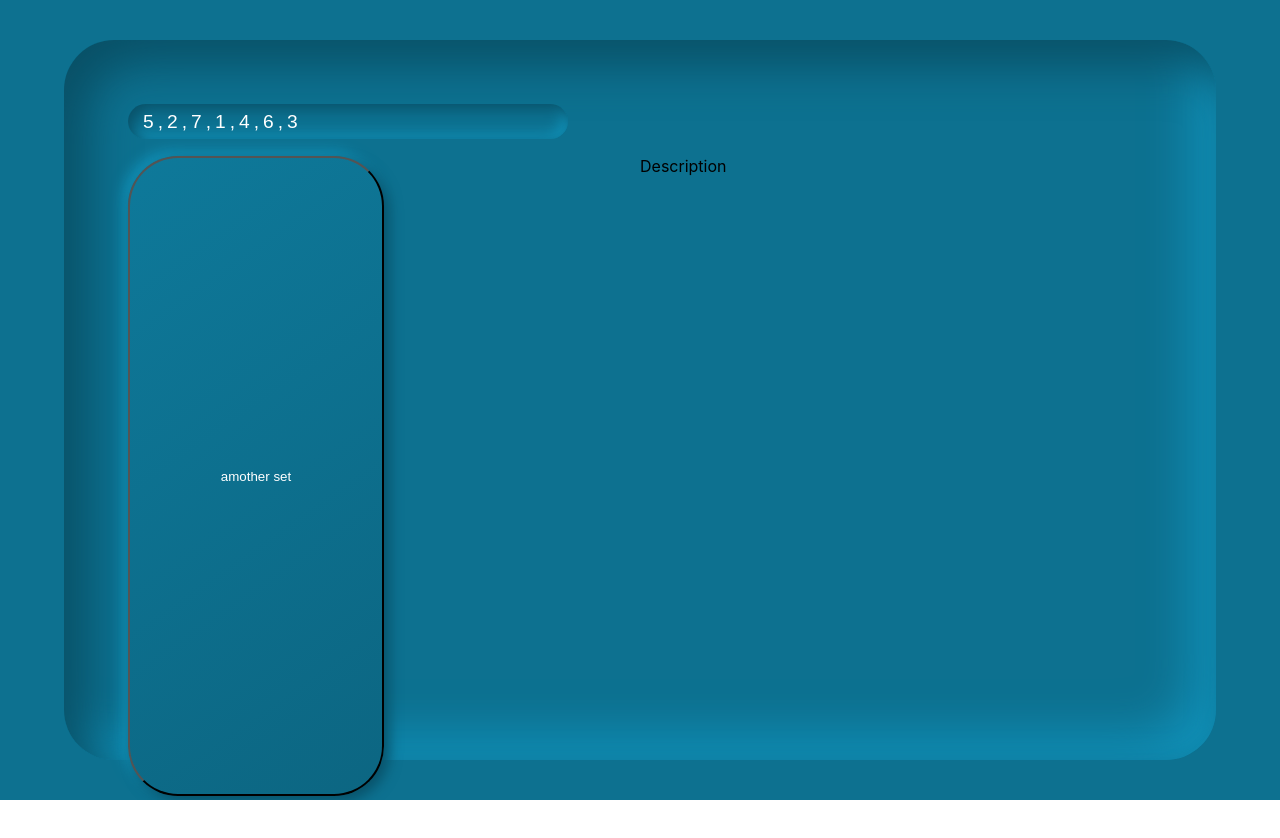
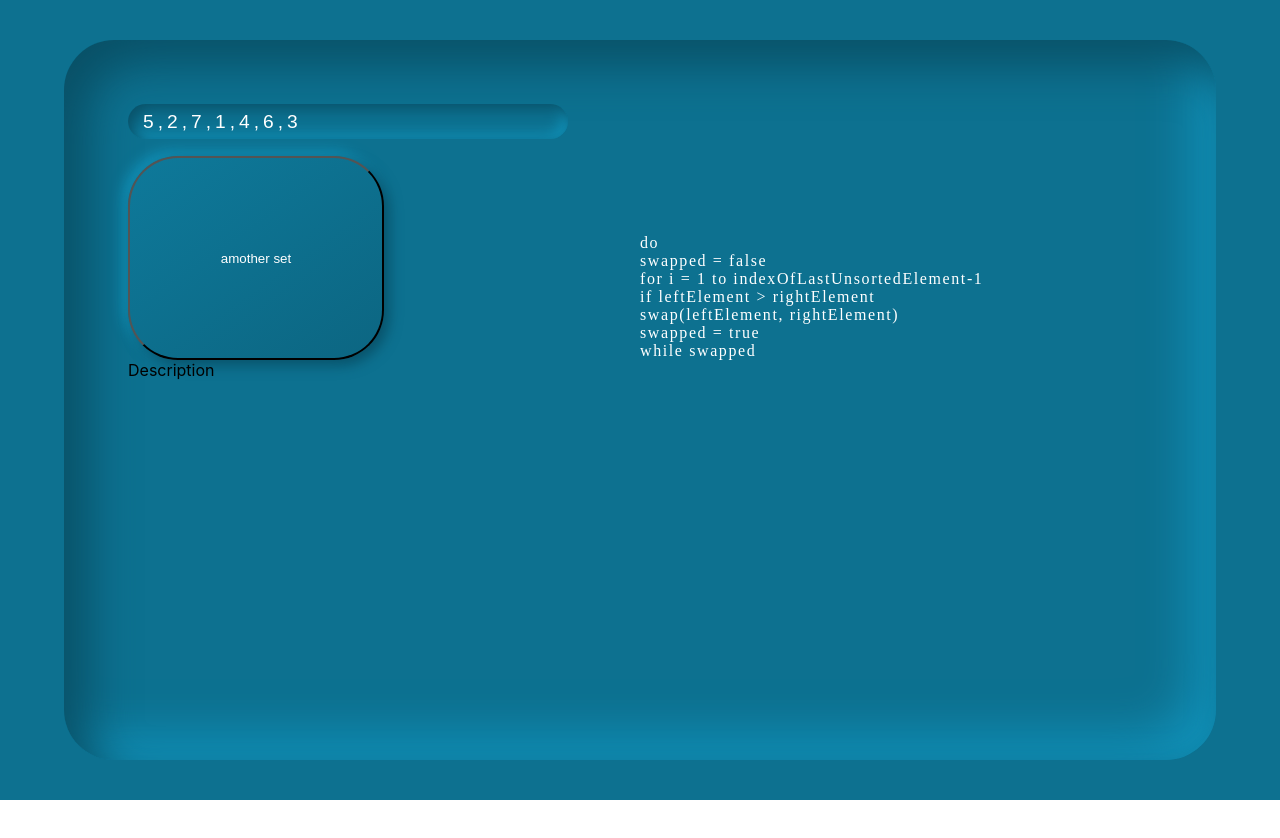
Before and after one commit to shahryar-h/algovis, a React (Create React App) app in the folder algo-vis/: page / in a window 1280 px wide. Shown: the top 838 px of the page. Before the commit the page ends 800 px from the top, so only its background shows below. Built offline with nearby package versions, Linux system fonts and the light colour scheme.

Commit message:
status reduxed

```diff
--- /dev/null
+++ b/algo-vis/src/redux/controls/controls.actions.js
@@ -0,0 +1,4 @@
+export const actionName = (payload) => ({
+  type: "SET_STEP",
+  payload,
+});
--- /dev/null
+++ b/algo-vis/src/redux/controls/controls.reducer.js
@@ -0,0 +1,13 @@
+const initialState = {
+  step: 4,
+};
+
+export default (state = initialState, { type, payload }) => {
+  switch (type) {
+    case "SET_STEP":
+      return { ...state, step: payload };
+
+    default:
+      return state;
+  }
+};
--- a/algo-vis/src/redux/root-reducer.js
+++ b/algo-vis/src/redux/root-reducer.js
@@ -4,10 +4,12 @@ import errorListReducer from "./error-list/errorList.reducer";
 import inputListReducer from "./input-list/inputList.reducer";
 import stepsReducer from "./steps/steps.reducer";
 import statusReducer from "./status/status.reducer";
+import controlsReducer from "./controls/controls.reducer";
 export default combineReducers({
   mainSchema: mainSchemaReducer,
   errorList: errorListReducer,
   inputList: inputListReducer,
   stepSchema: stepsReducer,
   statusSchema: statusReducer,
+  step: controlsReducer,
 });
--- a/algo-vis/src/resources/components/1_bubbleSort/2_visualization/2_visualization.component.jsx
+++ b/algo-vis/src/resources/components/1_bubbleSort/2_visualization/2_visualization.component.jsx
@@ -1,9 +1,11 @@
 import React from "react";
 import InputHandler from "./3_inputHandler/3_inputHandler.component";
+import Status from "./3_status/3_status.component";
 export default function Visualization() {
   return (
     <>
       <InputHandler />
+      <Status />
     </>
   );
 }
--- a/algo-vis/src/resources/components/1_bubbleSort/2_visualization/3_status/3_status.component.jsx
+++ b/algo-vis/src/resources/components/1_bubbleSort/2_visualization/3_status/3_status.component.jsx
@@ -1,5 +1,45 @@
 import React from "react";
+import { connect } from "react-redux";
 
-export default function Status() {
-  return <div>status</div>;
-}
+import { algoSteps } from "./status.constants";
+import {
+  AlgoSteps,
+  StatusField,
+  SudoStep,
+  SudoStepContainer,
+} from "./status_style";
+
+const Status = ({ stepSchema = [], statusSchema, step }) => {
+  const renderSudoCodeSteps = (pattern = [1, 1, 1, 1, 1, 1, 1]) => {
+    return algoSteps.map((step, i) =>
+      pattern[i] == 2 ? (
+        <SudoStep selected key={`step-${i}`}>
+          {step}
+        </SudoStep>
+      ) : (
+        <SudoStep key={`step-${i}`}>{step}</SudoStep>
+      )
+    );
+  };
+
+  return (
+    <>
+      <div>
+        <AlgoSteps>
+          <StatusField>{statusSchema[step]}</StatusField>
+          <SudoStepContainer>
+            {renderSudoCodeSteps(stepSchema[step])}
+          </SudoStepContainer>
+        </AlgoSteps>
+      </div>
+    </>
+  );
+};
+
+const mapStateToProps = (state) => ({
+  stepSchema: state.stepSchema.stepSchema,
+  statusSchema: state.statusSchema.statusSchema,
+  step: state.step.step,
+});
+
+export default connect(mapStateToProps)(Status);
--- a/algo-vis/src/resources/components/1_bubbleSort/2_visualization/3_status/steps_style.js
+++ b/algo-vis/src/resources/components/1_bubbleSort/2_visualization/3_status/status_style.js
@@ -11,15 +11,15 @@ export const AlgoSteps = styled.div`
   letter-spacing: 0rm;
 `;
 
-export const Status = styled.div`
+export const StatusField = styled.div`
   padding: 15px;
   min-height: 3em;
   ${baseStyle}
 `;
 
-export const SudoStep = styled(Status)`
+export const SudoStep = styled(StatusField)`
   padding: 0px;
-  background: ${(props) => (props.selected ? "" : "")};
+  background: ${(props) => (props.selected ? "black" : "")};
   min-height: 0em;
 `;
 export const SudoStepContainer = styled.div`
```
Also changed, not shown: algo-vis/src/resources/components/1_bubbleSort/2_visualization/3_status/status.constants.js (renamed from algo-vis/src/resources/components/1_bubbleSort/2_visualization/3_status/steps.constants.js).
